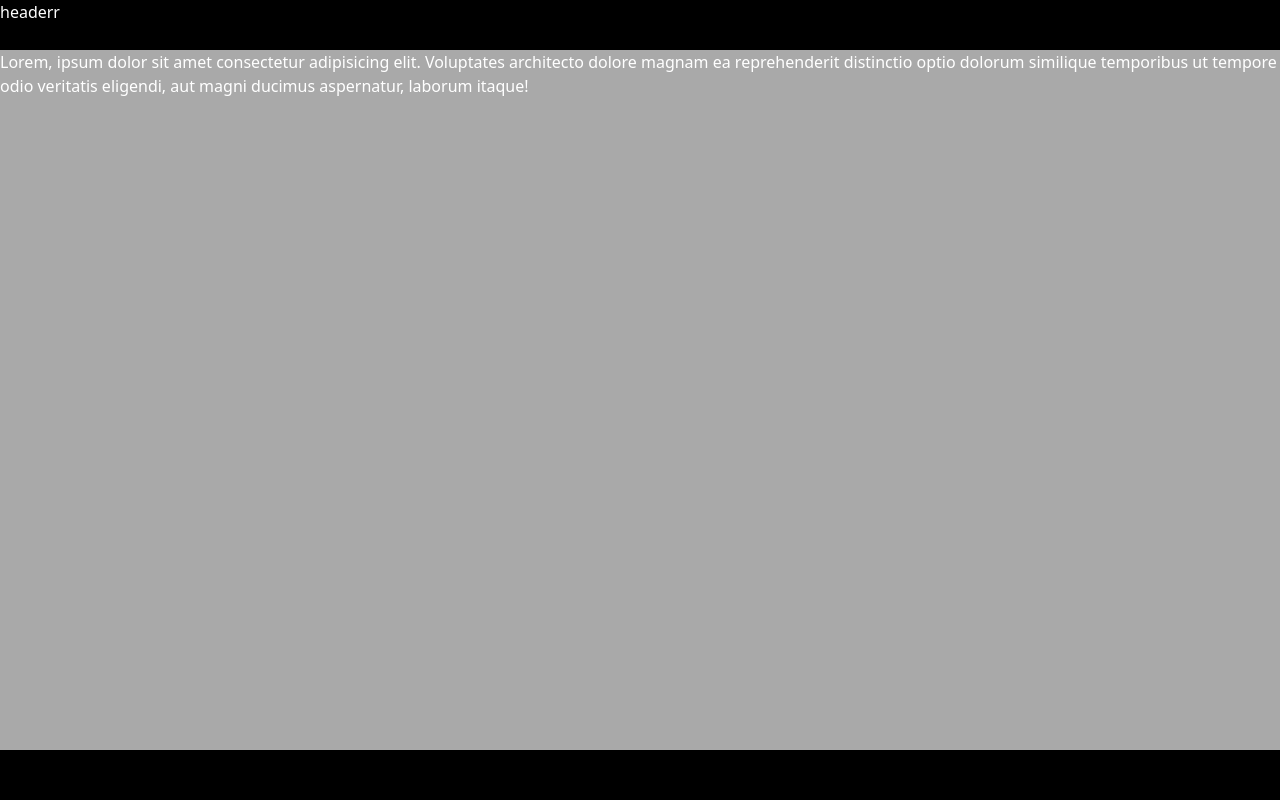
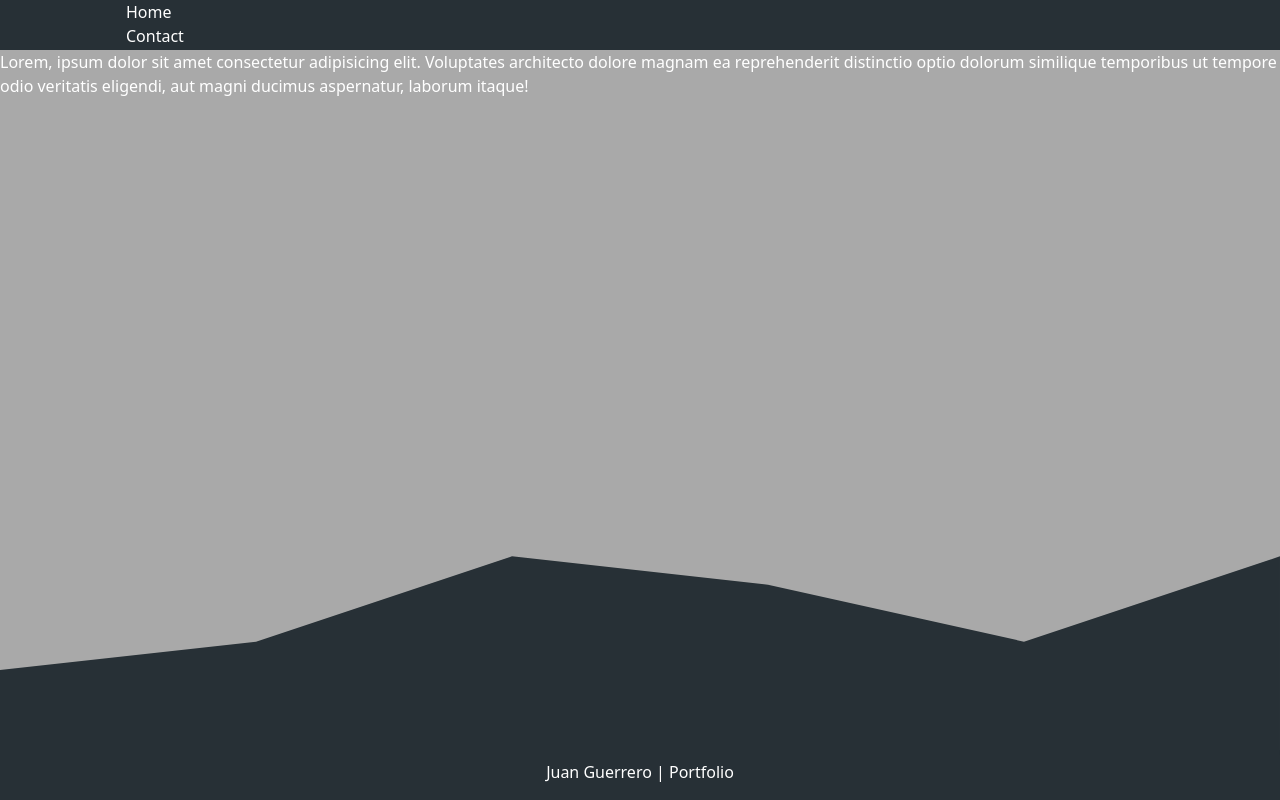
Before and after one commit to gjohnn/showPortfolio, a plain HTML site: page index.html in a window 1280 px wide. Drawn offline with nearby package versions, Linux system fonts and the light colour scheme.

Commit message:
New design with waves and colors

```diff
--- a/format.css
+++ b/format.css
@@ -5,7 +5,7 @@
 }
 
 header{
-    background-color: black;
+    background-color: #273036;
 }
 
 main{
@@ -13,5 +13,12 @@ main{
 }
 
 footer{
-    background: black;
+    background: #273036;
+    margin: 0;
+    padding: 0;
 }
+
+footer > svg{
+    position: absolute;
+    bottom: 45px;
+}
--- a/index.html
+++ b/index.html
@@ -5,22 +5,37 @@
     <meta name="viewport" content="width=device-width, initial-scale=1.0">
     <title>Juan Guerrero - Developer</title>
     <link href="https://cdn.jsdelivr.net/npm/bootstrap@5.3.2/dist/css/bootstrap.min.css" rel="stylesheet" integrity="sha384-T3c6CoIi6uLrA9TneNEoa7RxnatzjcDSCmG1MXxSR1GAsXEV/Dwwykc2MPK8M2HN" crossorigin="anonymous">
+    <link href="https://cdn.jsdelivr.net/npm/bootstrap@5.1.3/dist/css/bootstrap.min.css" rel="stylesheet" integrity="sha384-1BmE4kWBq78iYhFldvKuhfTAU6auU8tT94WrHftjDbrCEXSU1oBoqyl2QvZ6jIW3" crossorigin="anonymous">
     <link rel="stylesheet" href="format.css">
     <link rel="stylesheet" href="main.css">
 </head>
 <body>
     <div class="layout">
         <header>
-            headerr
+            <div class="header_in container">
+                <nav>
+                    <ul type="none">
+                        <li>
+                            Home
+                        </li>
+                        <li>
+                            Contact
+                        </li>
+                    </ul>
+                </nav>
+            </div>
         </header>
         <main>
             Lorem, ipsum dolor sit amet consectetur adipisicing elit. Voluptates architecto dolore magnam ea reprehenderit distinctio optio dolorum similique temporibus ut tempore odio veritatis eligendi, aut magni ducimus aspernatur, laborum itaque!
         </main>
+
         <footer>
-
+            <svg xmlns="http://www.w3.org/2000/svg" viewBox="0 0 1440 320"><path fill="#273036" fill-opacity="1" d="M0,224L288,192L576,96L864,128L1152,192L1440,96L1440,320L1152,320L864,320L576,320L288,320L0,320Z"></path></svg>
+            <div class="footer_in container">
+                Juan Guerrero | Portfolio
+            </div>
         </footer>
     </div>
-
 </body>
     <script src="app.js"></script>
 </html>
--- a/main.css
+++ b/main.css
@@ -6,3 +6,8 @@ html, body{
     display: grid;
     grid-template-rows: 50px auto 50px;
 }
+
+.footer_in{
+    margin-top: 10px;
+    text-align: center;
+}
```
